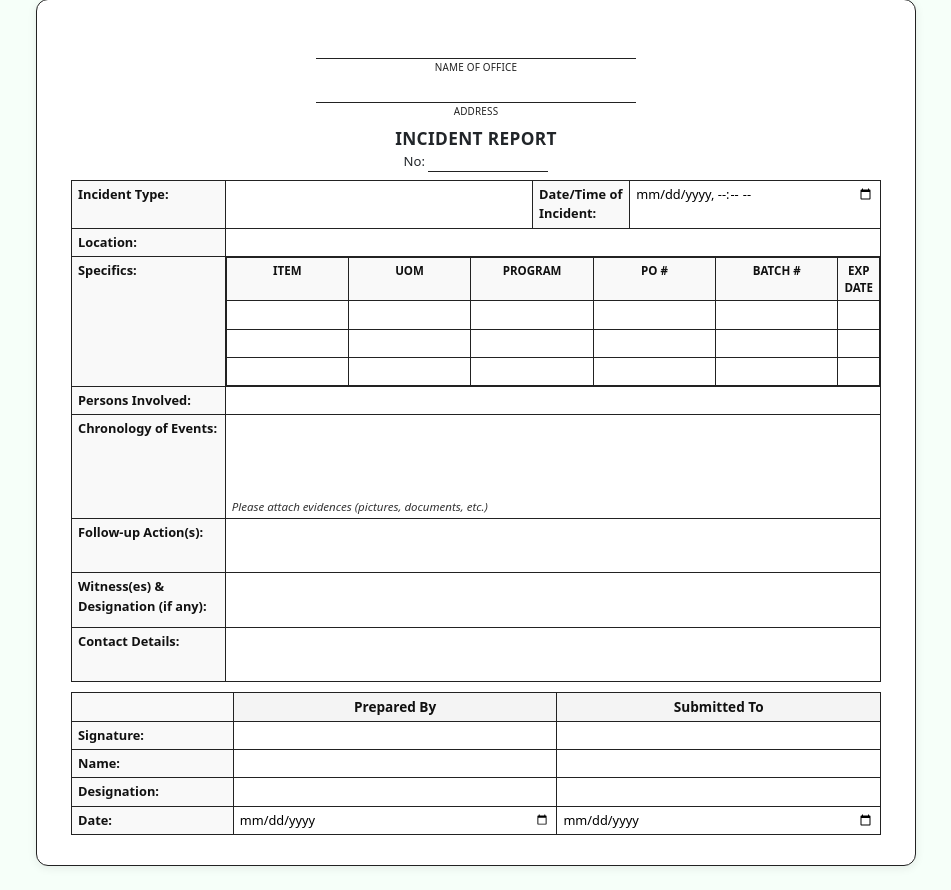
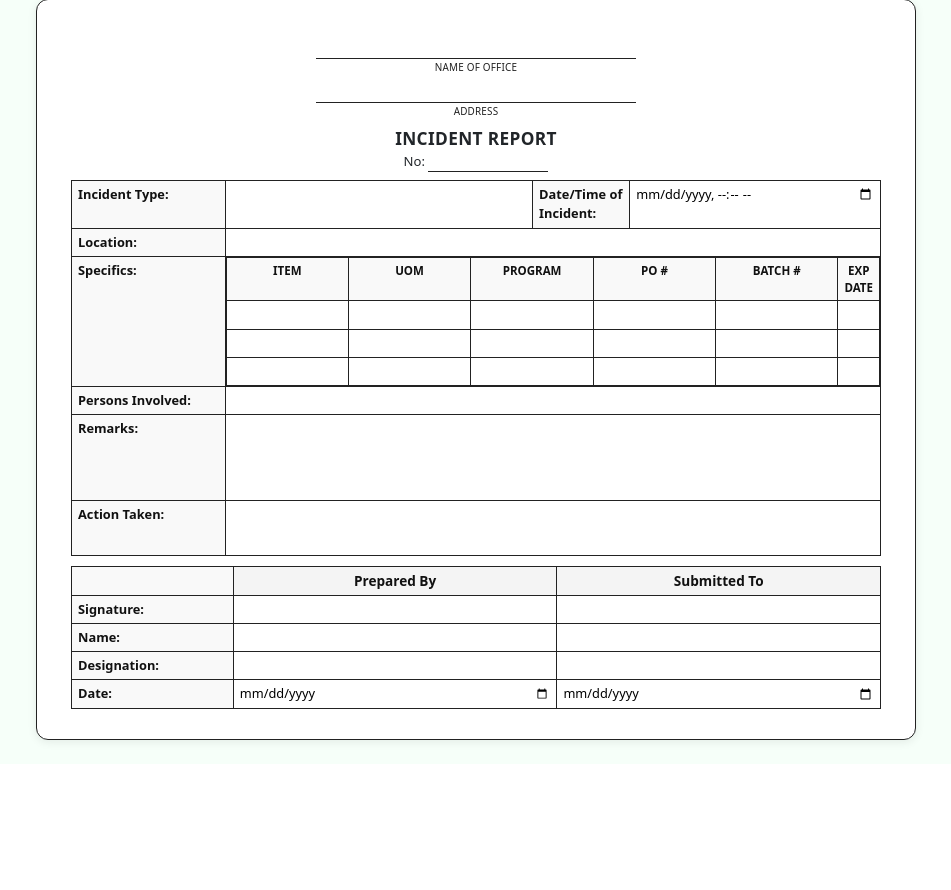
Before and after one commit to Rjcoloquit/Property-Stock-Transfer-Report, a PHP site: page /PTR/incident_report.php in a window 1280 px wide. Shown: the part 148-1038 px from the top of the page, without its empty margins (164-1115 px from the left). After the commit the page ends 894 px from the top, so only its background shows below. Run offline with PHP 8.4, Linux system fonts and the light colour scheme; a user stored in the database is signed in.

Commit message:
binago yung incident report na format at connected na sa dbase

```diff
--- a/incident_report.php
+++ b/incident_report.php
@@ -19,10 +19,8 @@ $formData = [
     'incident_datetime' => '',
     'location' => '',
     'persons_involved' => '',
-    'chronology' => '',
-    'followup_actions' => '',
-    'witnesses' => '',
-    'contact_details' => '',
+    'remarks' => '',
+    'action_taken' => '',
     'prepared_by_name' => '',
     'prepared_by_designation' => '',
     'prepared_by_date' => '',
@@ -50,10 +48,8 @@ $pdo->exec(
         location VARCHAR(255) DEFAULT NULL,
         specifics_json LONGTEXT,
         persons_involved TEXT,
-        chronology LONGTEXT,
-        followup_actions LONGTEXT,
-        witnesses LONGTEXT,
-        contact_details LONGTEXT,
+        remarks LONGTEXT,
+        action_taken LONGTEXT,
         prepared_by_name VARCHAR(255) DEFAULT NULL,
         prepared_by_designation VARCHAR(255) DEFAULT NULL,
         prepared_by_date DATE DEFAULT NULL,
@@ -126,10 +122,8 @@ if ($_SERVER['REQUEST_METHOD'] === 'POST') {
                 location,
                 specifics_json,
                 persons_involved,
-                chronology,
-                followup_actions,
-                witnesses,
-                contact_details,
+                remarks,
+                action_taken,
                 prepared_by_name,
                 prepared_by_designation,
                 prepared_by_date,
@@ -137,7 +131,7 @@ if ($_SERVER['REQUEST_METHOD'] === 'POST') {
                 submitted_to_designation,
                 submitted_to_date,
                 created_by
-            ) VALUES (?, ?, ?, ?, ?, ?, ?, ?, ?, ?, ?, ?, ?, ?, ?, ?, ?, ?, ?)'
+            ) VALUES (?, ?, ?, ?, ?, ?, ?, ?, ?, ?, ?, ?, ?, ?, ?, ?, ?)'
         );
         $stmt->execute([
             $formData['name_of_office'] !== '' ? $formData['name_of_office'] : null,
@@ -148,10 +142,8 @@ if ($_SERVER['REQUEST_METHOD'] === 'POST') {
             $formData['location'] !== '' ? $formData['location'] : null,
             json_encode($specRows, JSON_UNESCAPED_UNICODE | JSON_UNESCAPED_SLASHES),
             $formData['persons_involved'] !== '' ? $formData['persons_involved'] : null,
-            $formData['chronology'] !== '' ? $formData['chronology'] : null,
-            $formData['followup_actions'] !== '' ? $formData['followup_actions'] : null,
-            $formData['witnesses'] !== '' ? $formData['witnesses'] : null,
-            $formData['contact_details'] !== '' ? $formData['contact_details'] : null,
+            $formData['remarks'] !== '' ? $formData['remarks'] : null,
+            $formData['action_taken'] !== '' ? $formData['action_taken'] : null,
             $formData['prepared_by_name'] !== '' ? $formData['prepared_by_name'] : null,
             $formData['prepared_by_designation'] !== '' ? $formData['prepared_by_designation'] : null,
             $formData['prepared_by_date'] !== '' ? $formData['prepared_by_date'] : null,
@@ -478,23 +470,14 @@ while (count($specRows) < 3) {
                                 <td colspan="3"><input type="text" class="ir-cell-input" name="persons_involved" value="<?= htmlspecialchars($formData['persons_involved']) ?>"></td>
                             </tr>
                             <tr>
-                                <th>Chronology of Events:</th>
+                                <th>Remarks:</th>
                                 <td colspan="3">
-                                    <textarea class="ir-cell-textarea" name="chronology"><?= htmlspecialchars($formData['chronology']) ?></textarea>
-                                    <span class="ir-help-text">Please attach evidences (pictures, documents, etc.)</span>
+                                    <textarea class="ir-cell-textarea" name="remarks"><?= htmlspecialchars($formData['remarks']) ?></textarea>
                                 </td>
                             </tr>
                             <tr>
-                                <th>Follow-up Action(s):</th>
-                                <td colspan="3"><textarea class="ir-cell-textarea short" name="followup_actions"><?= htmlspecialchars($formData['followup_actions']) ?></textarea></td>
-                            </tr>
-                            <tr>
-                                <th>Witness(es) &amp; Designation (if any):</th>
-                                <td colspan="3"><textarea class="ir-cell-textarea short" name="witnesses"><?= htmlspecialchars($formData['witnesses']) ?></textarea></td>
-                            </tr>
-                            <tr>
-                                <th>Contact Details:</th>
-                                <td colspan="3"><textarea class="ir-cell-textarea short" name="contact_details"><?= htmlspecialchars($formData['contact_details']) ?></textarea></td>
+                                <th>Action Taken:</th>
+                                <td colspan="3"><textarea class="ir-cell-textarea short" name="action_taken"><?= htmlspecialchars($formData['action_taken']) ?></textarea></td>
                             </tr>
                         </table>
 
```
Also changed, not shown: incident_reports.php (+6 -16 lines).
